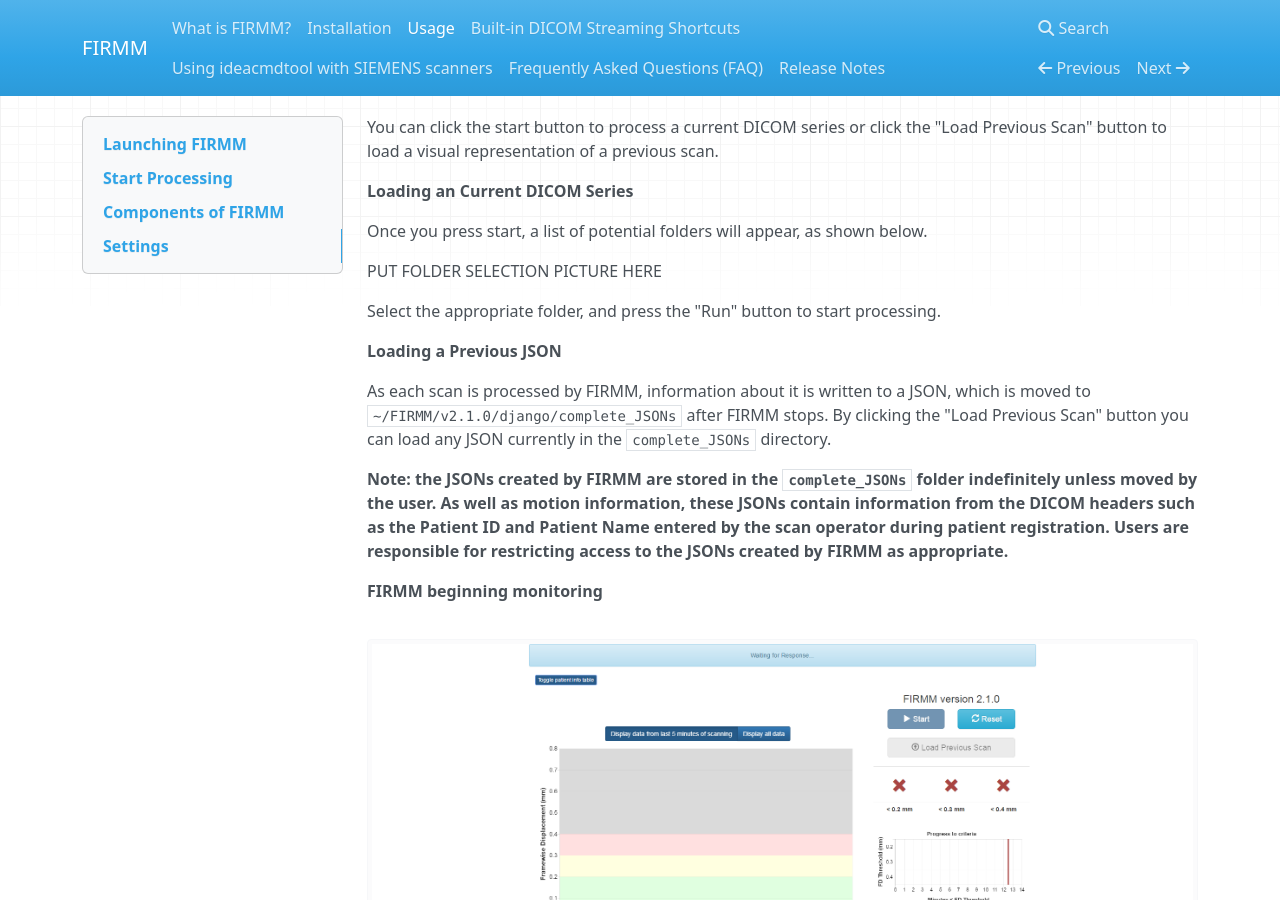
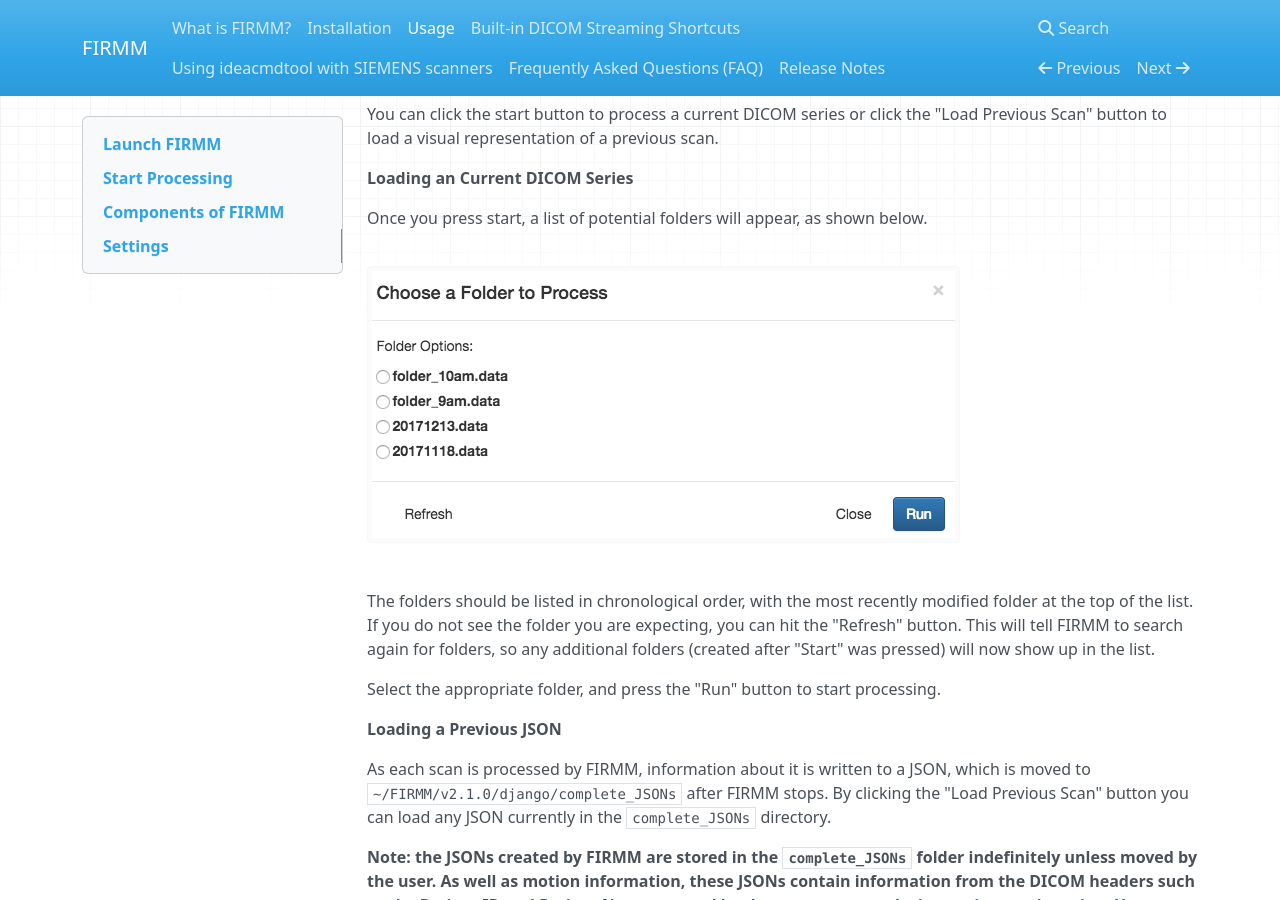
Before and after one commit to FIRMMsoftware/firmm_docs, an MkDocs documentation site: the page built from docs/FIRMM_USAGE.md, in a window 1280 px wide and 900 px high, scrolled down 1889 px. Built offline with MkDocs 1.6.1, drawn with Linux system fonts in a browser that asks for light colours; nearby versions of some CDN libraries; old or Windows-style settings are respelled for this version of MkDocs; some of the changed text lies outside the part shown.

Commit message:
Adds folder selection picture. Updates folder selection text.

```diff
--- a/docs/FIRMM_USAGE.md
+++ b/docs/FIRMM_USAGE.md
@@ -7,7 +7,7 @@ Version 2.1 written by Eric Earl (OHSU), Jon Koller (WUSM), Rachel Klein (OHSU),
 * If you're already using the system where FIRMM was installed, make sure to switch to the `firmmproc` account created during installation.
 * If you are on a different system, `ssh -X` to the FIRMM system as `firmmproc`.
 
-# Launching FIRMM
+# Launch FIRMM
 
 Typing `FIRMM` in a terminal will start FIRMM:
 
@@ -37,7 +37,7 @@ When FIRMM starts, a web browser should open and you should see a screen like th
 FIRMM can be run on a current scan or on a previous scan.
 In the upper right of the browser, you should see the following set of buttons:
 
-![FIRMM start button](img/FIRMM_start_button.png)
+![FIRMM start button](img/FIRMM_start_button_v3.png)
 
 You can click the start button to process a current DICOM series or click the "Load Previous Scan" button to load a visual representation of a previous scan.
 
@@ -45,7 +45,9 @@ You can click the start button to process a current DICOM series or click the "L
 
 Once you press start, a list of potential folders will appear, as shown below.
 
-PUT FOLDER SELECTION PICTURE HERE
+![FIRMM folder selection](img/FIRMM_FolderSelection.png)
+
+The folders should be listed in chronological order, with the most recently modified folder at the top of the list. If you do not see the folder you are expecting, you can hit the "Refresh" button. This will tell FIRMM to search again for folders, so any additional folders (created after "Start" was pressed) will now show up in the list.
 
 Select the appropriate folder, and press the "Run" button to start processing.
 
```
Also changed, not shown: docs/img/FIRMM_FolderSelection.png (added), docs/img/FIRMM_start_button_v3.png (added).
